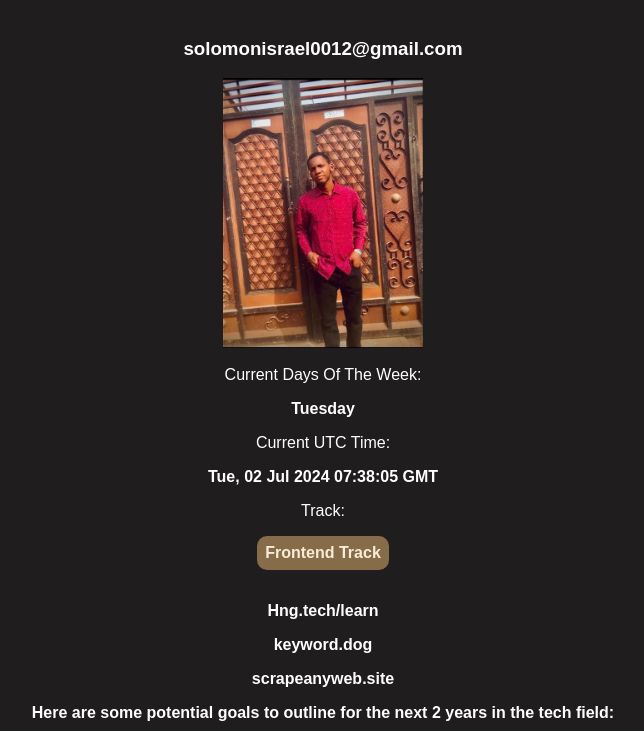
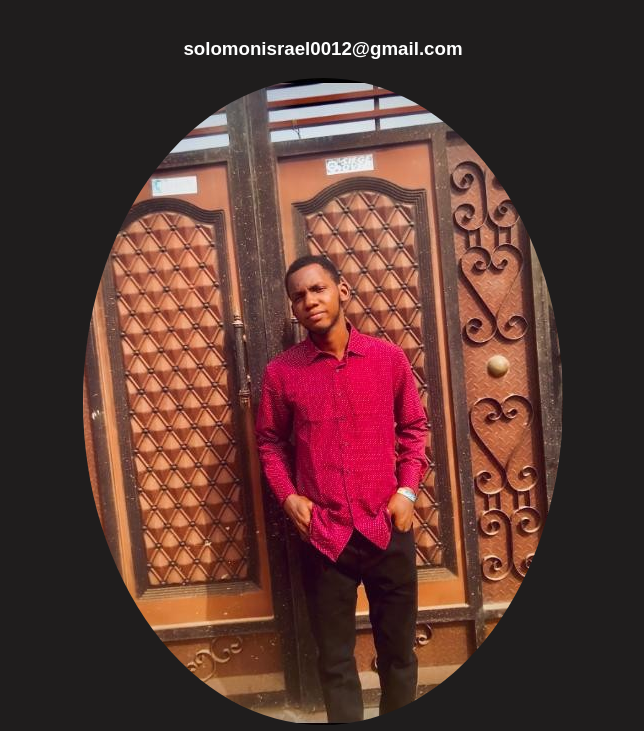
Before and after one commit to Israel-2001/Hng, a plain HTML site: page index.html in a window 1280 px wide. Shown: the part 69-800 px from the top of the page, without its empty margins (317-961 px from the left). Drawn offline with Linux system fonts and the light colour scheme.

Commit message:
Update styles.css

```diff
--- a/styles.css
+++ b/styles.css
@@ -22,7 +22,7 @@ p{
 }
 
 img {
-    max-width: 200px;
+    border-radius:50%;
 }
 
 a {
```
